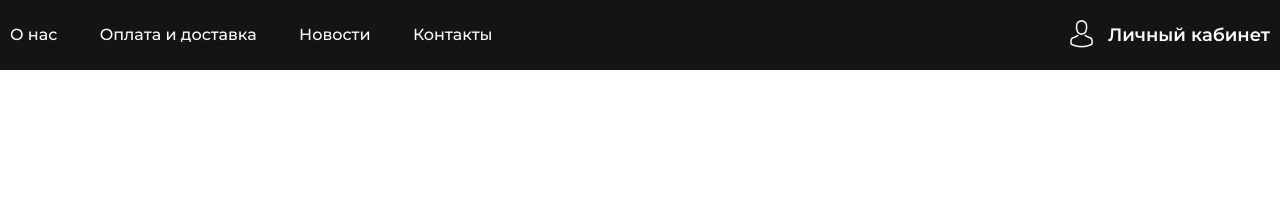
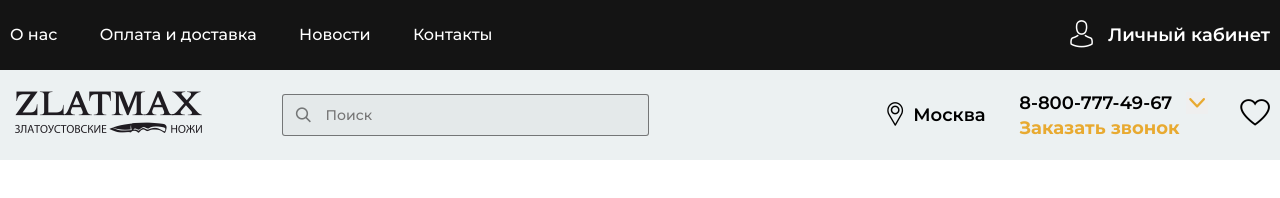
Before and after one commit to A1exFox/zlatmax, a website: page src/index.html in a window 1280 px wide. Drawn offline with nearby package versions, Linux system fonts and the light colour scheme; files that its build step writes are made by us from their sources; files whose address does not match are found by name.

Commit message:
feat: add middle block without shoping cart

```diff
--- a/src/html/header.html
+++ b/src/html/header.html
@@ -13,4 +13,28 @@
       </a>
     </nav>
   </div>
+  <div class="header__middle middle-header">
+    <div class="middle-header__container _container">
+      <div class="middle-header__left mid-head-left">
+        <a href="#" class="mid-head-left__logo icon-logo"></a>
+        <form action="#" method="get" class="mid-head-left__form">
+          <input class="mid-head-left__input" type="text" name="ask" placeholder="Поиск">
+          <button class="mid-head-left__button icon-search" type="submit"></button>
+        </form>
+      </div>
+      <a href="#" class="middle-header__location header-location">
+        <span class="header-location__icon icon-location"></span>
+        <span class="header-location__city">Москва</span>
+      </a>
+      <div class="middle-header__phone header-phone">
+        <div class="header-phone__top">
+          <a href="tel:88007774967" class="header-phone__link">8-800-777-49-67</a>
+          <button class="header-phone__arrow icon-arrow icon-arrow__down"></button>
+        </div>
+        <a href="#" class="header-phone__request-call">Заказать звонок</a>
+      </div>
+      <a href="#" class="middle-header__favorite icon-favorite"></a>
+      <div class="middle-header__order header-order"></div>
+    </div>
+  </div>
 </header>
--- a/src/scss/header.scss
+++ b/src/scss/header.scss
@@ -1,9 +1,10 @@
 .header {
   &__top {}
+  &__middle {}
 }
 // ======[top-header]======
 .top-header {
-  background-color: $blackTopHeader;
+  background-color: $blackBgHeader1;
 
   &__container {
     display: flex;
@@ -49,3 +50,144 @@
     }
   }
 }
+// ======[middle-header]======
+.middle-header {
+  background-color: $whiteBgHeader1;
+  &__container {
+    display: flex;
+    align-items: center;
+    justify-content: space-between;
+    min-height: toRem(90);
+  }
+  &__left {
+    flex: 1 1 auto;
+  }
+  &__location {}
+  &__phone {
+    margin: toRem(5);
+    margin-left: 48px;
+    @include responsive("margin-left", 48, 10, $widthContainer, $widthLaptopS);
+  }
+  &__favorite {
+    margin-left: toRem(27);
+    &::before {
+      font-size: toRem(26.5);
+      color: $black;
+      transition: 0.2s;
+    }
+    &:hover::before {
+      color: $favorite;
+    }
+  }
+  &__order {}
+}
+.mid-head-left {
+  display: flex;
+  align-items: center;
+  &__logo {
+    flex: 0 0 toRem(200);
+    padding: toRem(5);
+    &::before {
+      font-size: toRem(42.45);
+      color: $blackLogo;
+      transition: 0.2s;
+    }
+    &:hover::before {
+      color: $black;
+    }
+  }
+  &__form {
+    max-width: toRem(377);
+    @include responsive("margin-left", 148, 5, $widthContainer, $widthLaptopS);
+    position: relative;
+    padding: toRem(5);
+    width: 100%;
+  }
+  &__input {
+    display: block;
+    width: 100%;
+    background-color: $whiteSearch;
+    border: 1px solid $borderSearch;
+    border-radius: toRem(3);
+    font-size: toRem(14);
+    padding: toRem(12);
+    padding-left: toRem(42);
+  }
+  &__button {
+    display: flex;
+    align-items: center;
+    justify-content: center;
+    position: absolute;
+    left: toRem(6);
+    top: toRem(6);
+    background-color: transparent;
+    height: toRem(40);
+    width: toRem(40);
+    cursor: pointer;
+    &::before {
+      color: $borderSearch;
+    }
+    &:hover::before {
+      color: $black;
+    }
+  }
+}
+.header-location {
+  display: flex;
+  align-items: center;
+  &:hover &__city {
+    text-decoration: underline;
+  }
+  &__icon {
+    margin: toRem(5);
+    &::before {
+      display: block;
+      color: $black;
+      font-size: toRem(24.45);
+    }
+  }
+  &__city {
+    margin: toRem(5);
+    font-size: toRem(18);
+    font-weight: 600;
+    color: $black;
+  }
+}
+.header-phone {
+  &__top {
+    display: flex;
+    align-items: center;
+  }
+  &__link {
+    font-size: toRem(18);
+    font-weight: 600;
+    color: $black;
+    margin: toRem(2);
+    margin-right: toRem(14);
+    white-space: nowrap;
+    &:hover {
+      text-decoration: underline;
+    }
+  }
+  &__arrow {
+    cursor: pointer;
+    &::before {
+      display: flex;
+      align-items: center;
+      justify-content: center;
+      width: toRem(22);
+      height: toRem(22);
+      font-size: toRem(16);
+      color: $yellow;
+    }
+  }
+  &__request-call {
+    font-size: toRem(18);
+    font-weight: 700;
+    color: $yellow;
+    padding: toRem(2);
+    &:hover {
+      text-decoration: underline;
+    }
+  }
+}
--- a/src/scss/modules/base.scss
+++ b/src/scss/modules/base.scss
@@ -19,8 +19,7 @@ body {
 }
 
 .icon-arrow {
-  &__bottom::before {
-    display: block;
+  &__down::before {
     transform: rotate(90deg);
   }
 }
--- a/src/scss/modules/importCssGen.scss
+++ b/src/scss/modules/importCssGen.scss
@@ -1,4 +1,10 @@
 $black: #000000;
 $white: #ffffff;
+$yellow: #E8AA31;
 
-$blackTopHeader: #141414;
+$blackBgHeader1: #141414;
+$whiteBgHeader1: #ECF1F2;
+$blackLogo: #1F1C21;
+$whiteSearch: #07070708;
+$borderSearch: #04040480;
+$favorite: #333333;
```
